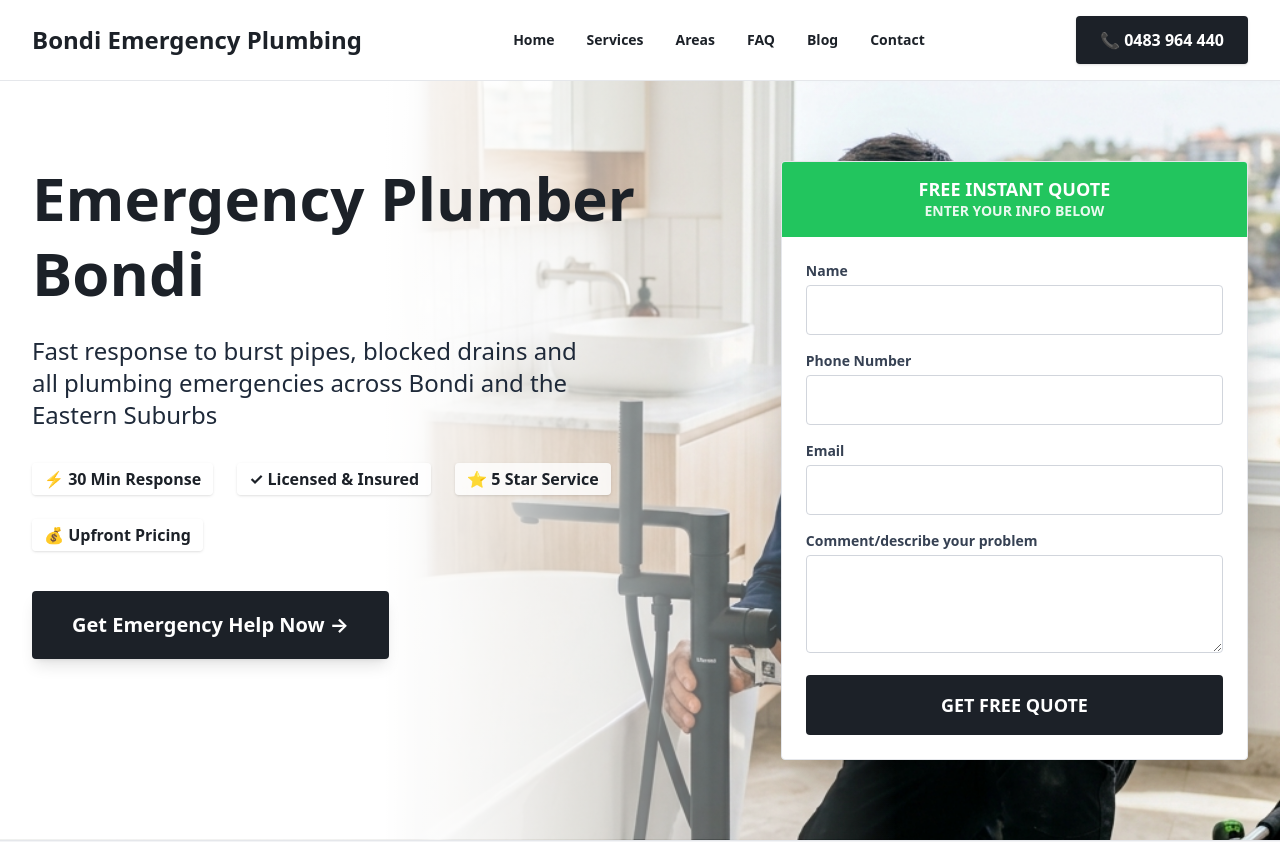
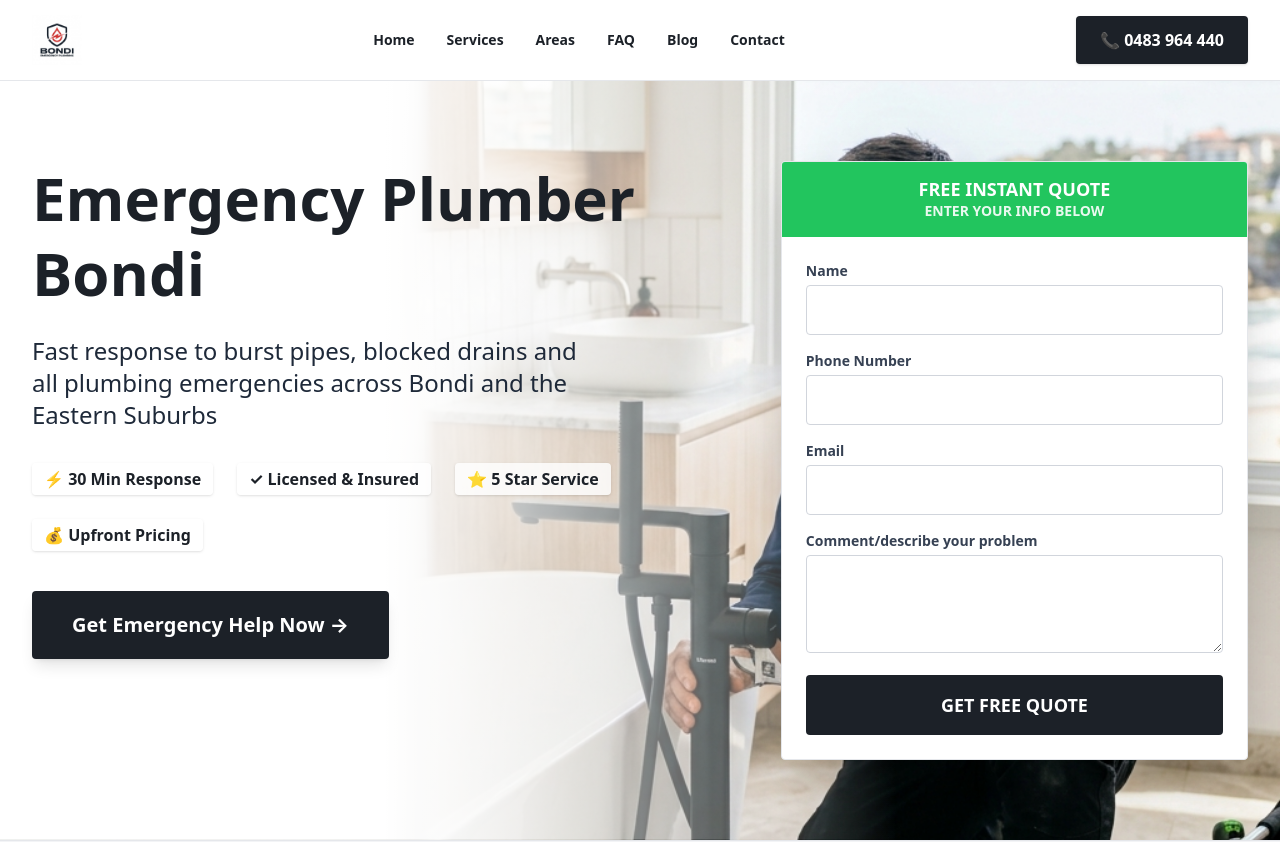
Before and after one commit to davidabdel/plumbing, a React (Vite) app: page / in a window 1280 px wide. Shown: the top 842 px of the page. Built offline with nearby package versions, Linux system fonts and the light colour scheme.

Commit message:
feat: replace text logo with image logo

```diff
--- a/src/components/Layout.tsx
+++ b/src/components/Layout.tsx
@@ -12,8 +12,12 @@ export default function Layout({ children }: LayoutProps) {
       {/* HEADER */}
       <header className="sticky top-0 z-50 bg-white border-b border-gray-200">
         <div className="max-w-7xl mx-auto px-4 sm:px-6 lg:px-8 h-20 flex items-center justify-between">
-          <Link to="/" className="font-bold text-navy text-xl md:text-2xl">
-            Bondi Emergency Plumbing
+          <Link to="/" className="flex items-center">
+            <img
+              src="/images/logo.png"
+              alt="Bondi Emergency Plumbing"
+              className="h-auto max-h-[50px] w-auto"
+            />
           </Link>
           <nav className="hidden lg:flex items-center gap-8 text-sm font-semibold text-navy">
             <Link to="/" className="hover:text-navy underline-offset-4 hover:underline">Home</Link>
```
Also changed, not shown: public/images/logo.png (added).
